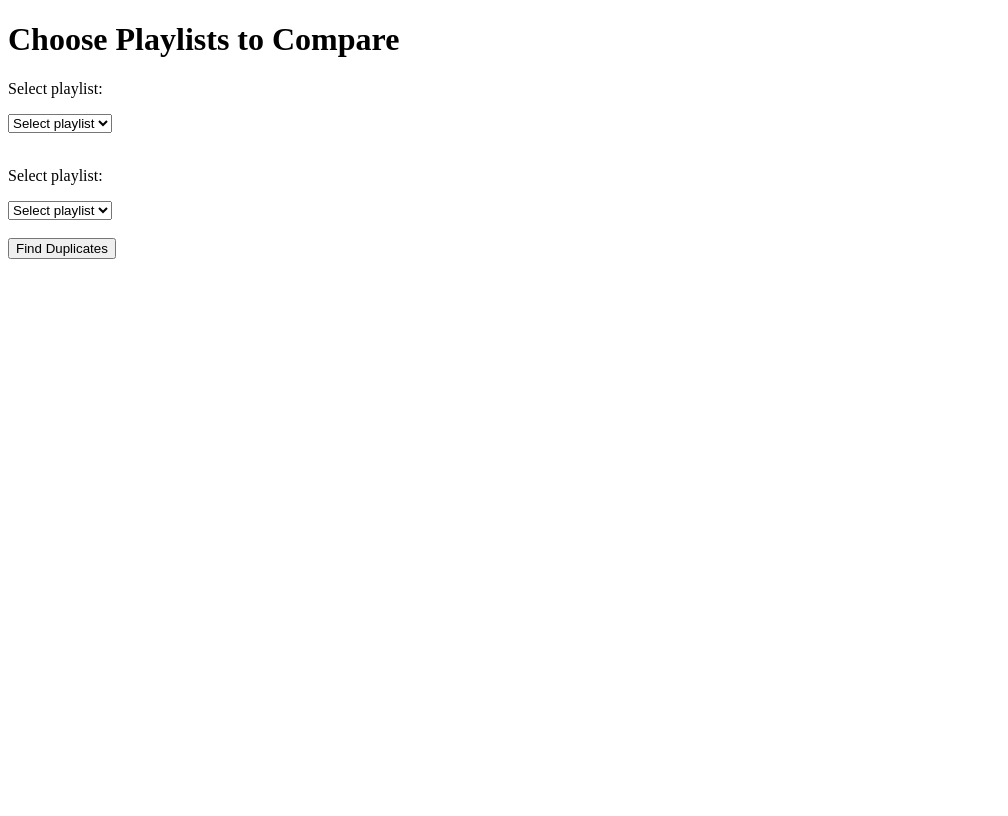
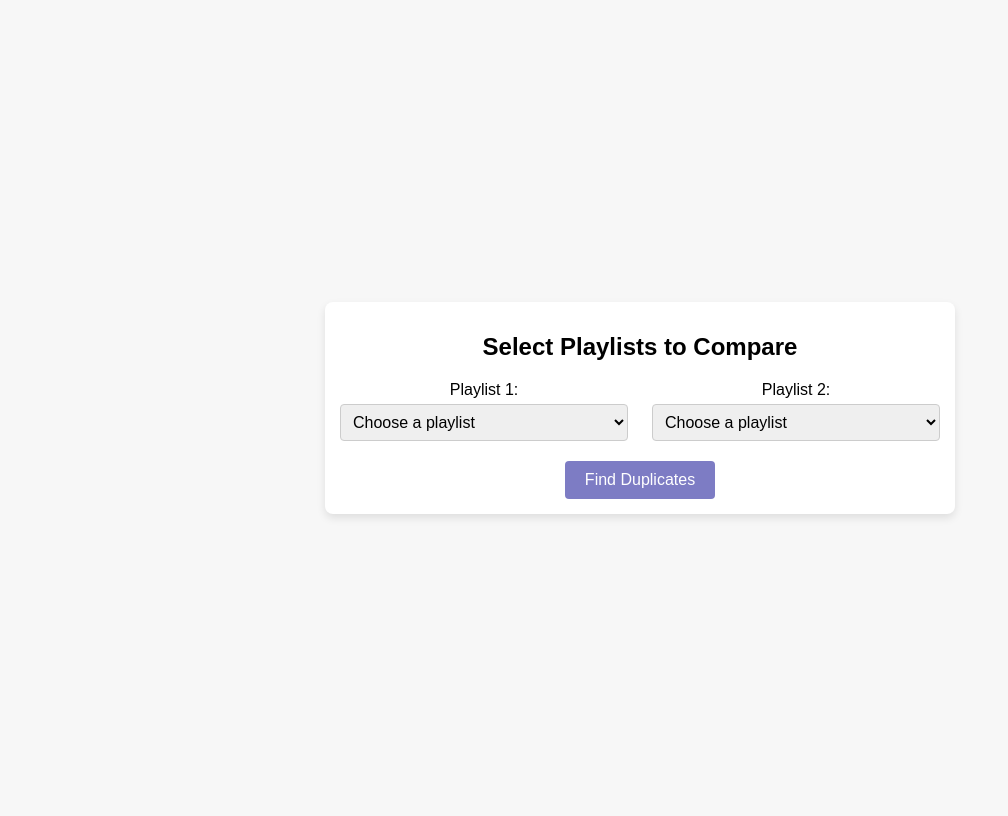
Before and after one commit to NoNathan17/duplicate-song-finder, a Flask app: template templates/choose_playlists.html in a window 1280 px wide. Shown: the whole page, without its empty margins (0-1008 px from the left). Before the commit the page ends 259 px from the top, so only its background shows below. Run offline with Flask 3, Linux system fonts and the light colour scheme; the template is opened without the code that fills it, so the values that code supplies are empty.

Commit message:
added style

```diff
--- a/main.py
+++ b/main.py
@@ -89,24 +89,15 @@ def find_duplicates(playlist_id1, playlist_id2):
 
     duplicate_song_ids = playlist1_song_ids & playlist2_song_ids
 
-    if not duplicate_song_ids:
-        return f"No duplicates found between Playlist 1 and Playlist 2."
-
     duplicate_songs = []
     for track_id in duplicate_song_ids:
         track = sp.track(track_id)
         duplicate_songs.append(f"{track['name']} by {track['artists'][0]['name']}")
 
-    return f"""
-        <h2>Comparing Playlists:</h2>
-        <p>Playlist 1: {playlist1_name}</p>
-        <p>Playlist 2: {playlist2_name}</p>
-        <h3>Duplicate Songs:</h3>
-        <ul>
-            {"".join([f'<li>{song}</li>' for song in duplicate_songs])}
-        </ul>
-        <a href="{url_for('choose_playlists')}">Back to Playlist Selection</a>
-    """
+    return render_template('find_duplicates.html',
+                           playlist1_name=playlist1_name,
+                           playlist2_name=playlist2_name,
+                           duplicate_songs=duplicate_songs)
 
 @app.route('/logout')
 def logout():
--- /dev/null
+++ b/static/styles.css
@@ -0,0 +1,100 @@
+body {
+    font-family: Arial, sans-serif;
+    background-color: #f7f7f7;
+    display: flex;
+    justify-content: center;
+    align-items: center;
+    min-height: 100vh;
+    overflow-x: hidden;
+    overflow-y: auto;
+}
+
+.container {
+    text-align: center;
+    background-color: #fff;
+    padding: 15px;
+    border-radius: 8px;
+    box-shadow: 0 4px 8px rgba(0, 0, 0, 0.1);
+    width: 100%;
+    max-width: 600px;
+}
+
+h1 {
+    font-size: 24px;
+    margin-bottom: 20px;
+}
+
+.select-container {
+    display: flex;
+    justify-content: space-between;
+    gap: 20px;
+    margin-bottom: 20px;
+}
+
+.select-dropdown {
+    width: 48%;
+}
+
+select {
+    width: 100%;
+    padding: 8px;
+    border-radius: 4px;
+    border: 1px solid #ccc;
+    font-size: 16px;
+    margin-top: 5px;
+}
+
+button {
+    padding: 10px 20px;
+    font-size: 16px;
+    background-color: #7d7cc4;
+    color: white;
+    border: none;
+    border-radius: 4px;
+    cursor: pointer;
+}
+
+button:hover {
+    background-color: #958dd0;
+}
+
+.button-link {
+    display: inline-block;
+    padding: 10px 20px;
+    background-color: #7d7cc4;
+    color: white;
+    text-align: center;
+    text-decoration: none;
+    border-radius: 4px;
+    font-size: 16px;
+    cursor: pointer;
+}
+
+.button-link:hover {
+    background-color: #958dd0;
+}
+
+
+.playlist-list {
+    list-style-type: none;
+    padding: 0;
+    margin: 0;
+}
+
+.playlist-list li {
+    padding: 10px;
+    margin-bottom: 10px;
+    background-color: #fff;
+    border: 1px solid #ddd;
+    border-radius: 5px;
+}
+
+.playlist-list li a {
+    text-decoration: none;
+    color: #333;
+    font-size: 18px;
+}
+
+.playlist-list li a:hover {
+    text-decoration: underline;
+}
--- a/templates/choose_playlists.html
+++ b/templates/choose_playlists.html
@@ -1,34 +1,41 @@
+<!-- templates/choose_playlists.html -->
 <!DOCTYPE html>
 <html lang="en">
 <head>
     <meta charset="UTF-8">
     <meta name="viewport" content="width=device-width, initial-scale=1.0">
     <title>Choose Playlists</title>
+    <link rel="stylesheet" href="{{ url_for('static', filename='styles.css') }}">
 </head>
 <body>
-
-<h1>Choose Playlists to Compare</h1>
+    <div class="container">
+        <h1>Select Playlists to Compare</h1>
 
         <form method="POST">
-    <p>Select playlist:</p>
-    <select name="playlist" required>
-        <option value="">Select playlist</option>
+            <div class="select-container">
+                <div class="select-dropdown">
+                    <label for="playlist1">Playlist 1:</label>
+                    <select name="playlist" id="playlist1" required>
+                        <option value="" disabled selected>Choose a playlist</option>
                         {% for playlist in playlists %}
                             <option value="{{ playlist.id }}">{{ playlist.name }}</option>
                         {% endfor %}
                     </select>
-    <br><br>
+                </div>
 
-    <p>Select playlist:</p>
-    <select name="playlist" required>
-        <option value="">Select playlist</option>
+                <div class="select-dropdown">
+                    <label for="playlist2">Playlist 2:</label>
+                    <select name="playlist" id="playlist2" required>
+                        <option value="" disabled selected>Choose a playlist</option>
                         {% for playlist in playlists %}
                             <option value="{{ playlist.id }}">{{ playlist.name }}</option>
                         {% endfor %}
                     </select>
-    <br><br>
+                </div>
+            </div>
 
             <button type="submit">Find Duplicates</button>
         </form>
+    </div>
 </body>
 </html>
```
Also changed, not shown: templates/find_duplicates.html (added, +30 -0 lines), 1 other file. Lines whose indentation alone changed are shown as unchanged.
